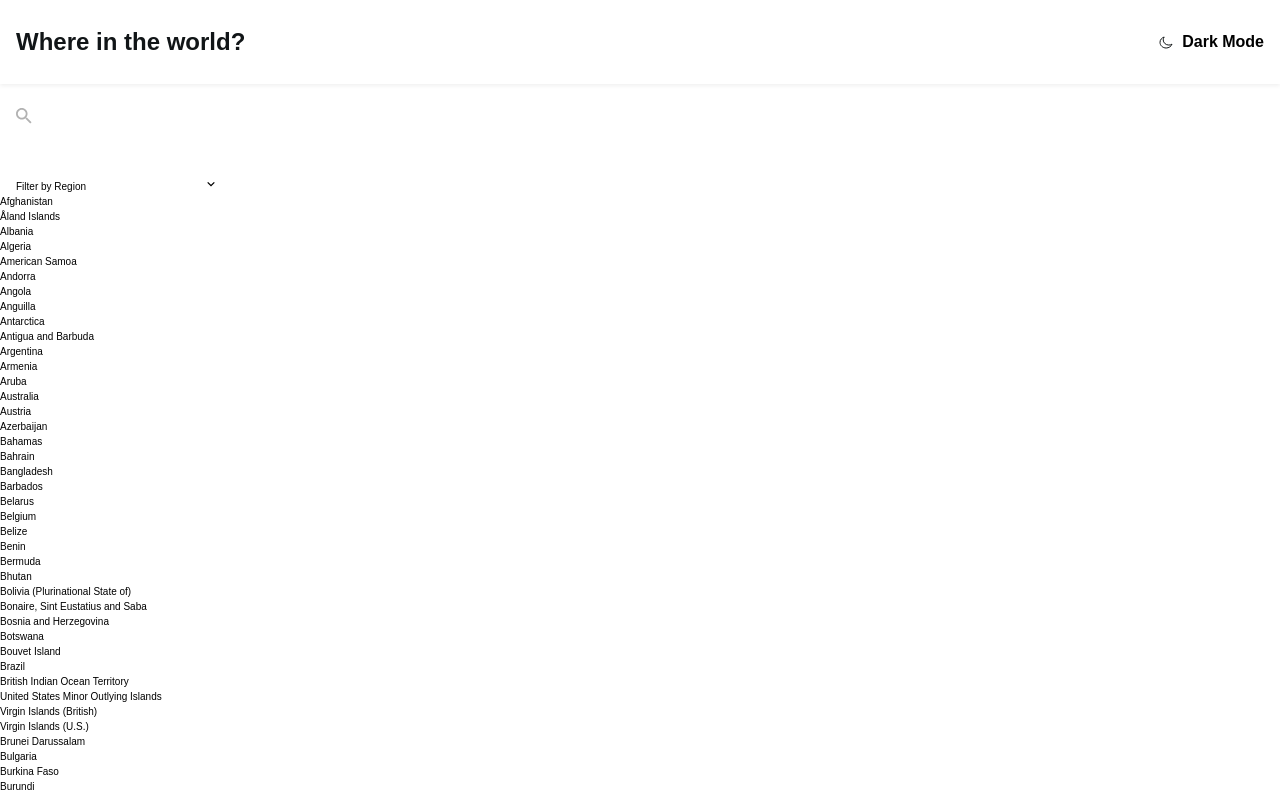
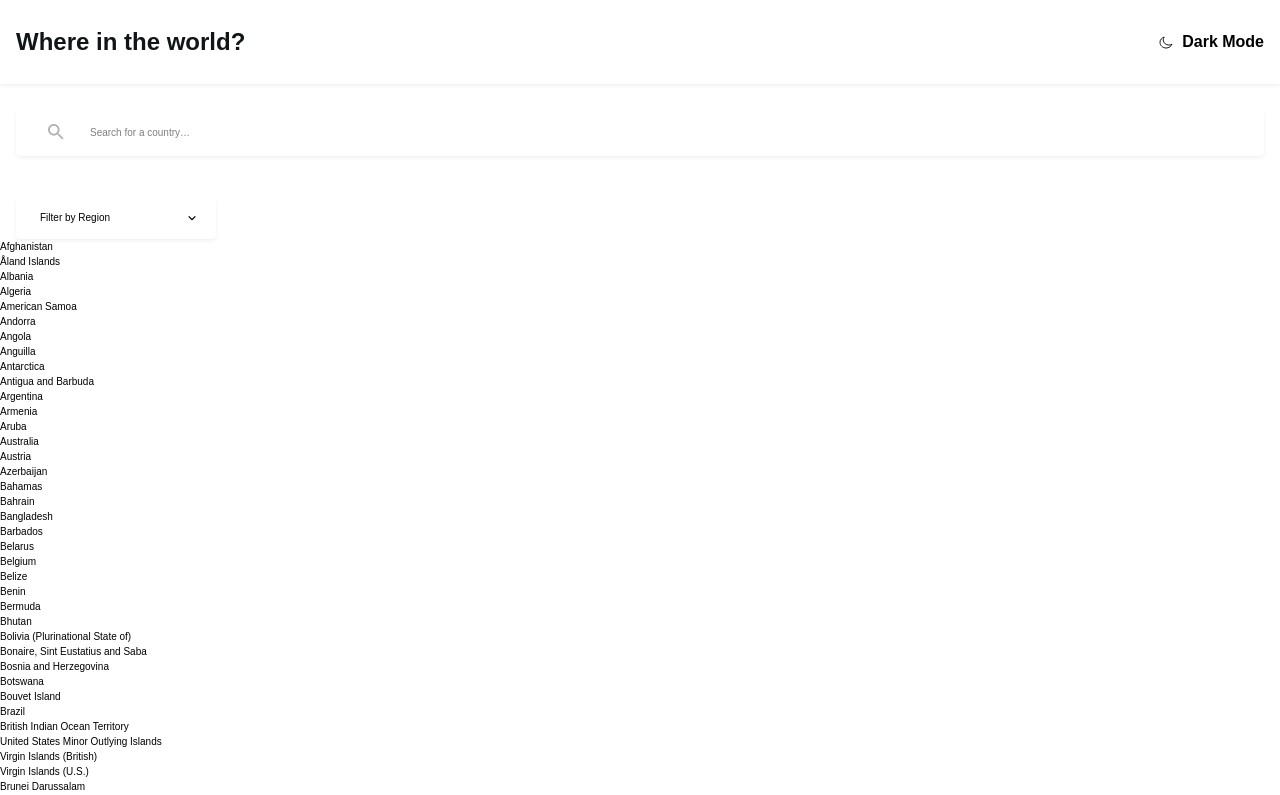
Before and after one commit to Bletfen/Rest-Countries-API, a React (Vite) app: page / in a window 1280 px wide. Shown: the top 795 px of the page. Built offline with nearby package versions, Linux system fonts and the light colour scheme; data requests are answered from the project's data file.

Commit message:
searchBar finished

```diff
--- a/src/components/SearchBar.tsx
+++ b/src/components/SearchBar.tsx
@@ -1,7 +1,21 @@
-export default function SearchBar() {
+import { useState } from "react";
+export default function SearchBar({
+  setRegionSelector,
+}: {
+  setRegionSelector: React.Dispatch<React.SetStateAction<string>>;
+}) {
+  const [regions, setRegions] = useState<boolean>(false);
+  const regionsArray = ["Africa", "Americas", "Asia", "Europe", "Oceania"];
   return (
-    <div className="px-[1.6rem] mt-[2.4rem] flex flex-col gap-[4rem]">
-      <div>
+    <div
+      className="px-[1.6rem] mt-[2.4rem] flex flex-col gap-[4rem]
+        "
+    >
+      <div
+        className="flex gap-[2.6rem]
+        bg-white shadow-[0_2px_4px_0_rgba(0,0,0,0.06)]
+        py-[1.6rem] pl-[3.2rem] rounded-[0.5rem]"
+      >
         <svg
           width="16"
           height="16"
@@ -10,17 +24,21 @@ export default function SearchBar() {
           xmlns="http://www.w3.org/2000/svg"
         >
           <path
-            fill-rule="evenodd"
-            clip-rule="evenodd"
+            fillRule="evenodd"
+            clipRule="evenodd"
             d="M11.1111 9.77778H10.4L10.1333 9.51111C11.0222 8.53333 11.5556 7.2 11.5556 5.77778C11.5556 2.57778 8.97778 0 5.77778 0C2.57778 0 0 2.57778 0 5.77778C0 8.97778 2.57778 11.5556 5.77778 11.5556C7.2 11.5556 8.53333 11.0222 9.51111 10.1333L9.77778 10.4V11.1111L14.2222 15.5556L15.5556 14.2222L11.1111 9.77778ZM5.77778 9.77778C3.55556 9.77778 1.77778 8 1.77778 5.77778C1.77778 3.55556 3.55556 1.77778 5.77778 1.77778C8 1.77778 9.77778 3.55556 9.77778 5.77778C9.77778 8 8 9.77778 5.77778 9.77778Z"
             fill="#B2B2B2"
           />
         </svg>
-        <input type="text" />
+        <input type="text" placeholder="Search for a country…" />
       </div>
+      <div>
         <div
           className="flex max-w-[20rem]
-        justify-between"
+        justify-between bg-white shadow-[0_2px_4px_0_rgba(0,0,0,0.06)]
+        py-[1.4rem] pl-[2.4rem] pr-[1.9rem]
+        items-center rounded-[0.5rem] cursor-[pointer]"
+          onClick={() => setRegions((prev) => !prev)}
         >
           <p>Filter by Region</p>
           <svg
@@ -31,13 +49,30 @@ export default function SearchBar() {
             xmlns="http://www.w3.org/2000/svg"
           >
             <path
-            fill-rule="evenodd"
-            clip-rule="evenodd"
+              fillRule="evenodd"
+              clipRule="evenodd"
               d="M7.875 2.875L5 5.75L2.125 2.875L1.25 3.75L5 7.5L8.75 3.75L7.875 2.875Z"
               fill="black"
             />
           </svg>
         </div>
+        {regions ? (
+          <ul>
+            {regionsArray.map((region) => (
+              <li
+                key={region}
+                className="cursor-[pointer]"
+                onClick={() => {
+                  setRegionSelector(region);
+                  setRegions(false);
+                }}
+              >
+                {region}
+              </li>
+            ))}
+          </ul>
+        ) : null}
+      </div>
     </div>
   );
 }
--- a/src/pages/Countries.tsx
+++ b/src/pages/Countries.tsx
@@ -4,6 +4,12 @@ import type { TCountry } from "../../type";
 import SearchBar from "../components/SearchBar";
 export default function Country() {
   const [countries, setCoutries] = useState<TCountry[]>([]);
+  const [regionSelector, setRegionSelector] = useState<string>("");
+  console.log(countries.map((c) => c.region));
+  const filteredCoutries = countries.filter((country) => {
+    if (regionSelector === "") return true;
+    return country?.region === regionSelector;
+  });
   const baseUrl = "http://localhost:3000/countries";
   useEffect(() => {
     fetchData();
@@ -16,9 +22,9 @@ export default function Country() {
   console.log(countries);
   return (
     <div>
-      <SearchBar />
-      {countries.map((country) => (
-        <p>{country?.name}</p>
+      <SearchBar setRegionSelector={setRegionSelector} />
+      {filteredCoutries.map((country) => (
+        <p>{country.name}</p>
       ))}
     </div>
   );
--- a/type.d.ts
+++ b/type.d.ts
@@ -1,3 +1,4 @@
 export type TCountry = {
   name: string;
+  region: string;
 };
```
Lines whose indentation alone changed are shown as unchanged.
